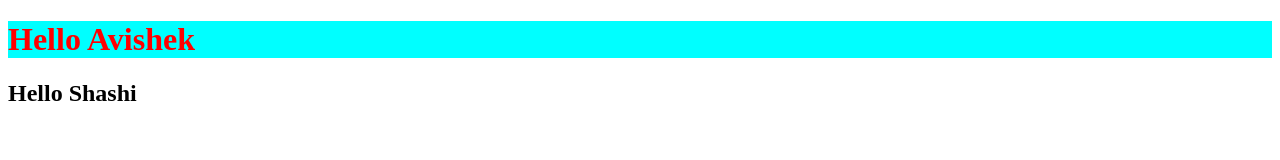
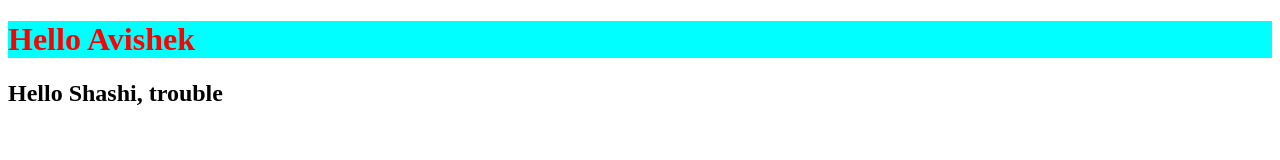
Before and after one commit to avishek999/Testing, a plain HTML site: page index.html in a window 1280 px wide. Drawn offline with Linux system fonts and the light colour scheme.

Commit message:
added shashi

```diff
--- a/index.html
+++ b/index.html
@@ -8,6 +8,6 @@
 </head>
 <body>
     <h1>Hello Avishek</h1>
-    <h2>Hello Shashi</h2>
+    <h2>Hello Shashi, trouble</h2>
 </body>
 </html>
```
